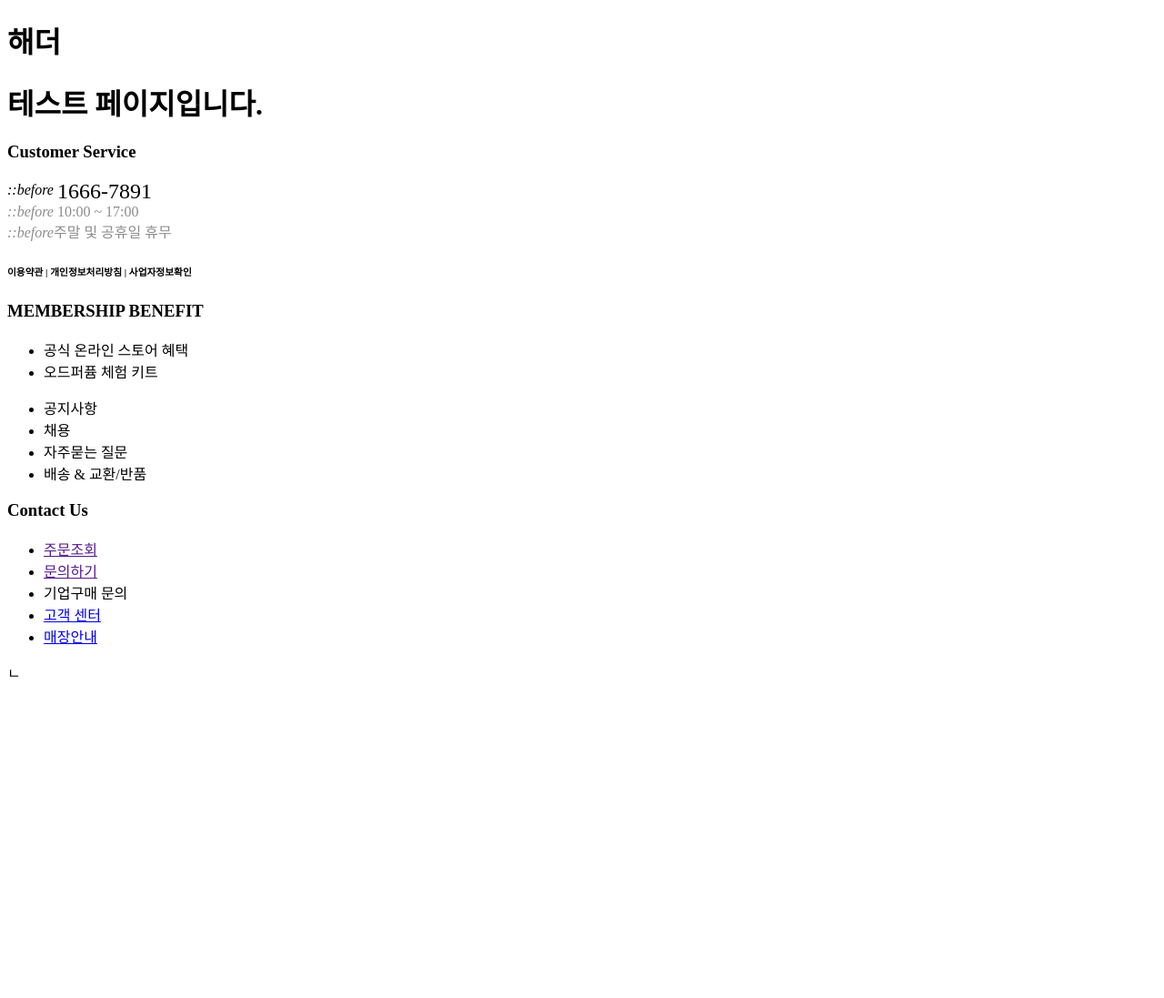
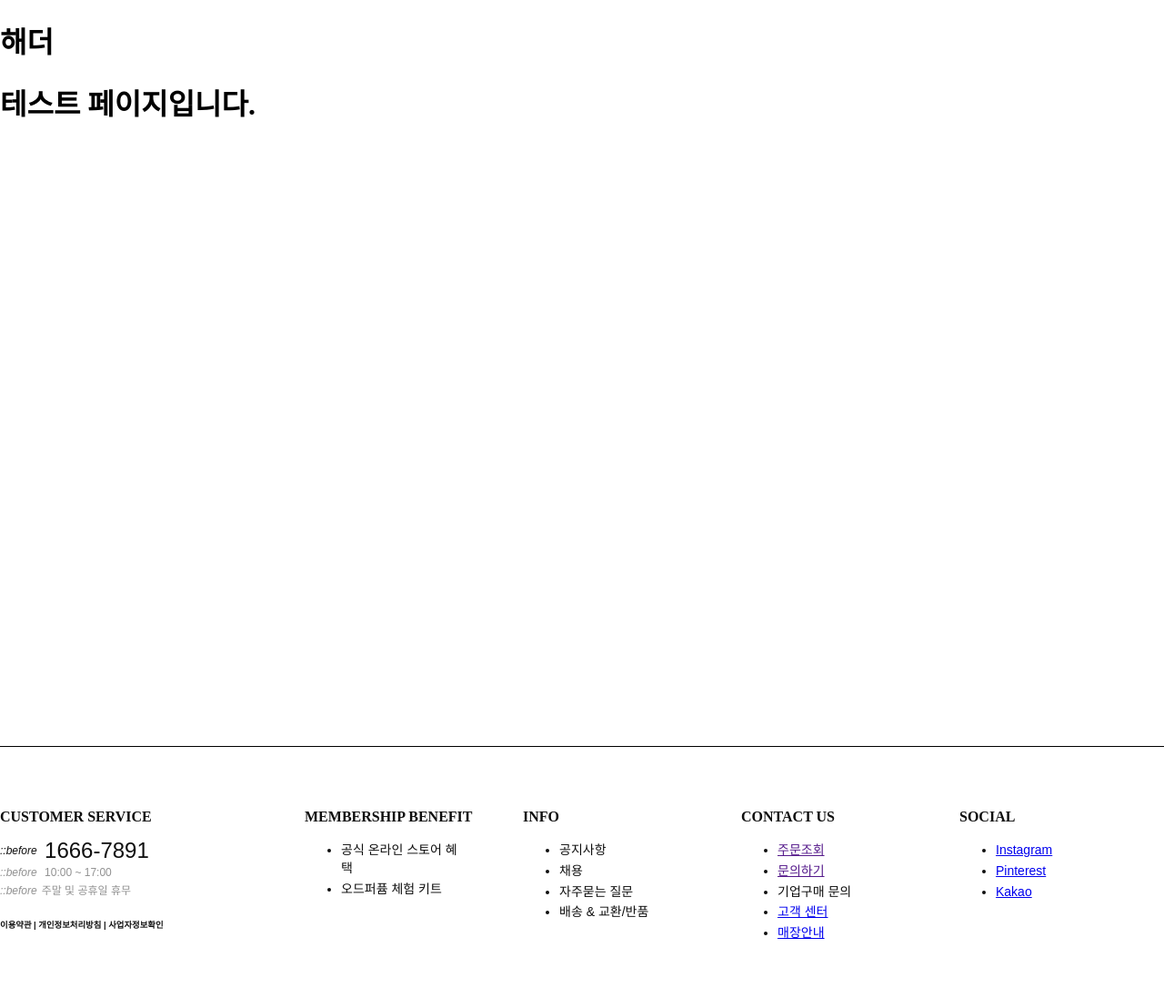
Before and after one commit to connie0714/Nonfiction.web, a Java web app: page / in a window 1280 px wide. Shown: the whole page at 91% size. Before the commit the page ends 744 px from the top, so only its background shows below. Run offline with Spring Boot 4, a stand-in JSP engine, Linux system fonts and the light colour scheme; some web fonts are replaced.

Commit message:
footer 에러 수정

```diff
--- /dev/null
+++ b/Nonfiction/src/main/resources/static/css/index.css
@@ -0,0 +1,180 @@
+@charset "UTF-8";
+
+
+/*------------------- 종범 -------------------*/
+@import url('https://fonts.googleapis.com/css?family=Roboto:300,400,700');
+
+@import url('https://fonts.googleapis.com/css?family=Montserrat:400,500,700|Poppins:400,500,700');
+
+@font-face {
+    font-family: 'FGR';
+    src: url('/fonts/Figue_Regular.eot');
+    src: local('☺'),url('/fonts/Figue_Regular.woff') format('woff'),url('/fonts/Figue_Regular.ttf') format('truetype'),url('/fonts/Figue_Regular.svg') format('svg');
+    font-weight: normal;
+    font-style: normal;
+}
+
+@font-face {
+    font-family: 'UNO';
+    src: url('/fonts/Union-Regular.eot');
+    src: local('☺'),url('/fonts/Union-Regular.woff') format('woff'),url('/fonts/Union-Regular.ttf') format('truetype'),url('/fonts/Union-Regular.svg') format('svg');
+    font-weight: normal;
+    font-style: normal;
+}
+
+.serif {
+    font-family: 'FGR',serif;
+}
+
+.sans {
+    font-family: 'UNO',sans-serif;
+}
+
+
+#footer {
+	position: absolute;
+	top: 100%;
+	width: 100%;
+    font-family: 'FGR',sans-serif;
+    /* padding:50px; */
+    overflow: hidden;
+    margin-top: 20px;
+    font-family: Union;
+    font-size: 14px;
+    font-weight: normal;
+    font-style: normal;
+    font-stretch: normal;
+    line-height: 1.4;
+    letter-spacing: normal;
+    color: #0f0f0f;
+}
+
+#footer .footer_conbox {
+    font-family: 'FGR',sans-serif;
+    align-items: flex-start;
+    display: flex;
+    width: 100%;
+    border-top: 1px solid #000;
+    padding-top: 50px;
+  	justify-content: center;
+}
+
+#footer .footer_conbox .footer_box {
+    font-family: 'FGR',sans-serif;
+    float: left;
+    padding: 0 15px 0 15px;
+    margin-bottom: 45px;
+    display: flex;
+    flex: 1 1 25%;
+}
+
+#footer .footer_conbox .footer_box:nth-child(1) {
+    padding-left: 0;
+}
+
+#footer .footer_conbox .footer_box:nth-child(2),
+#footer .footer_conbox .footer_box:nth-child(3),
+#footer .footer_conbox .footer_box:nth-child(4),
+#footer .footer_conbox .footer_box:nth-child(5) {
+    max-width: 210px;
+}
+
+#footer .footer_conbox .footer_box:nth-child(5) {
+    font-family: 'FGR',sans-serif;
+    font-size: 14px;
+}
+
+
+#footer .footer_conbox ul li {
+    padding: 0 30px 3px 0;
+}
+
+#footer .footer_conbox a {
+    line-height: 1.4;
+    border-bottom: 1px solid transparent;
+}
+
+#footer .footer_conbox a:hover {
+    border-bottom: 1px solid #0f0f0f;
+}
+
+#footer .footer_conbox .footer_box h3 {
+    text-transform: uppercase;
+    font-size: 16px;
+}
+
+#footer .footer_cs {
+    line-height: 20px;
+    font-size: 12px;
+}
+
+#footer .footer_cs i {
+    margin-right: 5px;
+}
+/*------------------- 종범 -------------------*/
+
+
+
+
+/*------------------- 훈 -------------------*/
+body, html {
+  height: 100%;
+  margin: 0;
+  padding: 0;
+}
+
+.fullscreen-video {
+  position: fixed;
+  top: 30px;
+  left:200px;
+}
+
+.fullscreen-video video {
+  width: 100%;
+  height: 100%;
+}
+
+.center{
+ margin: 0 auto;
+ width: 300px;
+ display: block;
+}
+
+#black-bar {
+  position: fixed;
+  top: 0;
+  left: 0;
+  width: 100%;
+  height: 30px;
+  background-color: black;
+  display: flex;
+  align-items: center;
+  justify-content: center;
+  font-size: 12px;
+}
+
+#black-bar a {
+  color: white;
+  text-decoration: none;
+}
+
+#black-bar a:hover {
+  text-decoration: underline;
+}
+
+.fullscreen-video {
+  position: fixed;
+  top: calc(50% - 360px);
+  left: calc(50% - 706px);
+}
+
+.fullscreen-video video {
+  width: 1412px;
+  height: 720px;
+}
+
+/* 형이 만들어 둔 footer css는 위에 footer 작성한 css 코드에 한번에 묶어서 작성. */
+
+
+
+/*------------------- 훈 -------------------*/
--- a/Nonfiction/src/main/webapp/WEB-INF/views/include/footer.jsp
+++ b/Nonfiction/src/main/webapp/WEB-INF/views/include/footer.jsp
@@ -1,24 +1,29 @@
 <%@ page language="java" contentType="text/html; charset=UTF-8" pageEncoding="UTF-8"%>
+
 	<footer>
 		<div id="footer">
-			<div id="con_box">
-				<div id="footer_box">
-					<div id="footer_box_inner">
+			<div class="footer_conbox">
+
+					<div class="footer_box">
+						<div class="footer_box_inner">
 							<h3 class="serif">Customer Service</h3>
+							<p class="footer_cs">
 							  <i class="fa fa-phone" style="position:relative; top:-4px;"> ::before </i>
 							  <span style="font-size:24px;">1666-7891</span><br/>
 							  <span style="opacity:0.45;">
 			                  	<i class="fa fa-clock-o">::before</i> 10:00 ~ 17:00 <br/>
 			                  	<i class="fa fa-check">::before</i>주말 및 공휴일 휴무
 			                  </span>
-						<div id="terms_container">
+			                </p>
+							<div class="terms_container">
 								<h6>이용약관&nbsp;|&nbsp;개인정보처리방침&nbsp;|&nbsp;사업자정보확인</h6>
 							</div>
 						</div>
 					</div>
 
-				<div id="footer_box">
-					<div id="footer_box_inner">
+
+					<div class="footer_box">
+						<div class="footer_box_inner">
 							<h3 class="serif">MEMBERSHIP BENEFIT</h3>
 							<ul>
 								<li>공식 온라인 스토어 혜택</li>
@@ -27,8 +32,11 @@
 						</div>
 					</div>
 
-				<div id="footer_box">
-					<div id="footer_box_inner">
+
+
+					<div class="footer_box">
+						<div class="footer_box_inner">
+							<h3 class="serif">Info</h3>
 							<ul>
 								<li>공지사항</li>
 								<li>채용</li>
@@ -38,8 +46,10 @@
 						</div>
 					</div>
 
-				<div id="footer_box">
-					<div id="footer_box_inner">
+
+
+					<div class="footer_box">
+						<div class="footer_box_inner">
 							<h3 class="serif">Contact Us</h3>
 			                <ul>
 			                	<li><a href="">주문조회</a></li>
@@ -47,16 +57,28 @@
 			                    <li>기업구매 문의</a></li>
 			                    <li><a href="/contact.html">고객 센터</a></li>
 			                    <li><a href="/stores.html">매장안내</a></li>
+			                </ul>
 						</div>
 					</div>
 
-				<div id="footer_box">
-					<div id="footer_box_inner"></div>ㄴ
+
+
+					<div class="footer_box">
+						<div class="footer_box_inner">
+							<h3 class="serif">Social</h3>
+	                        <ul>
+	                        	<li><a href="https://instagram.com/official.nonfiction" target="_blank">Instagram</a></li>
+	                            <li><a href="https://www.pinterest.co.kr/officialnonfiction/" target="_blank">Pinterest</a></li>
+	                            <li><a href="http://pf.kakao.com/_GxcuyT" target="_blank">Kakao</a></li>
+	                        </ul>
 						</div>
+					</div>
+
 
 			</div>
 		</div>
 	</footer>
+
 </div>
 </body>
 </html>
--- a/Nonfiction/src/main/webapp/WEB-INF/views/include/header.jsp
+++ b/Nonfiction/src/main/webapp/WEB-INF/views/include/header.jsp
@@ -6,6 +6,7 @@
 <head>
 <meta charset="UTF-8">
 <title>header</title>
+<link rel="stylesheet" type="text/css" href="../css/index.css">
 </head>
 <body>
 
```
Lines whose indentation alone changed are shown as unchanged.
